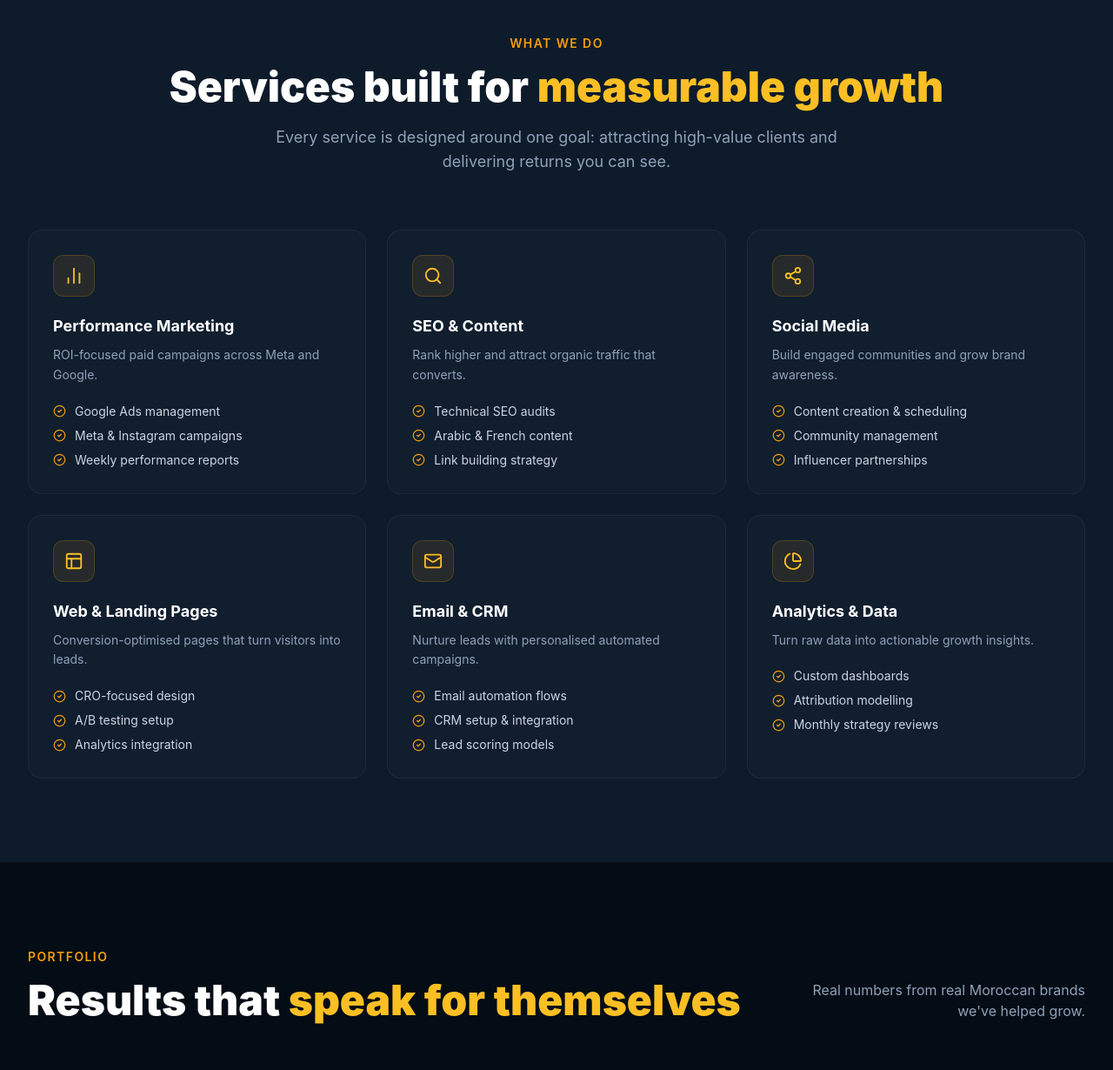
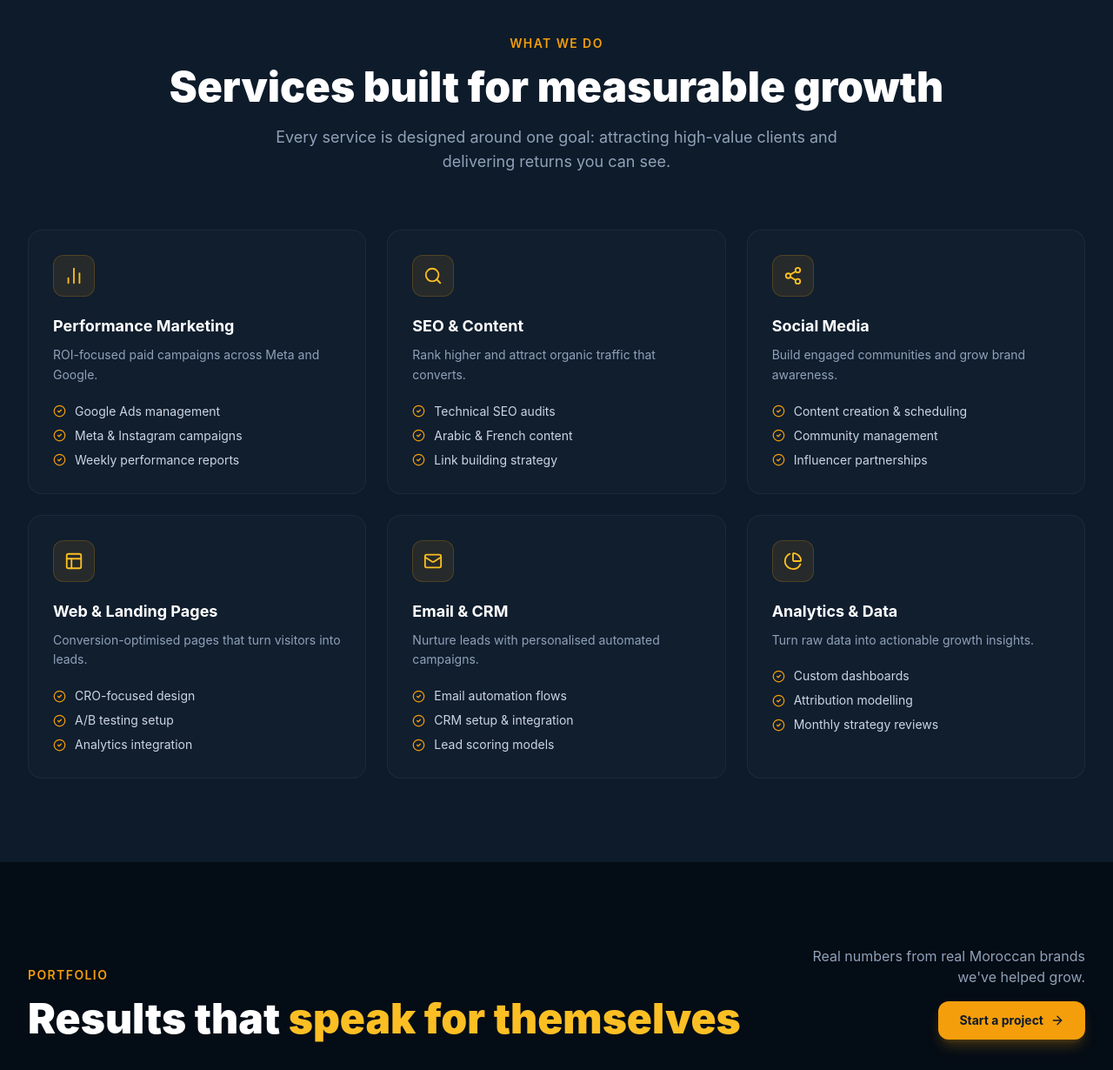
Before and after one commit to ekenheim/marketing-agency, a Next.js app: page / in a window 1280 px wide. Shown: the part 859-2089 px from the top of the page at 87% size. Built offline with nearby package versions, Linux system fonts and the light colour scheme; no server answers.

Commit message:
refactor: remove team section and related data fetching; enhance services and case studies sections with global data and CTA button

```diff
--- a/src/app/page.tsx
+++ b/src/app/page.tsx
@@ -11,7 +11,6 @@ import type {
   HeroData,
   ServiceData,
   CaseStudyData,
-  TeamMemberData,
   TestimonialData,
   GlobalData,
 } from "@/types/strapi";
@@ -20,7 +19,6 @@ import Header from "@/components/Header";
 import HeroSection from "@/components/HeroSection";
 import ServicesSection from "@/components/ServicesSection";
 import CaseStudiesSection from "@/components/CaseStudiesSection";
-import TeamSection from "@/components/TeamSection";
 import TestimonialsSection from "@/components/TestimonialsSection";
 import ContactSection from "@/components/ContactSection";
 import Footer from "@/components/Footer";
@@ -78,20 +76,6 @@ async function fetchCaseStudies() {
   }
 }
 
-async function fetchTeam() {
-  try {
-    const res = await strapiGet<StrapiListResponse<TeamMemberData>>(
-      "/team-members?sort=order:asc&populate=*"
-    );
-    return res.data.map((m) => ({
-      ...m,
-      photo: m.photo ? { ...m.photo, url: resolveUrl(m.photo.url) } : null,
-    }));
-  } catch {
-    return null;
-  }
-}
-
 async function fetchTestimonials() {
   try {
     const res = await strapiGet<StrapiListResponse<TestimonialData>>(
@@ -122,12 +106,11 @@ async function fetchGlobal() {
 }
 
 export default async function HomePage() {
-  const [hero, services, caseStudies, team, testimonials, globalData] =
+  const [hero, services, caseStudies, testimonials, globalData] =
     await Promise.all([
       fetchHero(),
       fetchServices(),
       fetchCaseStudies(),
-      fetchTeam(),
       fetchTestimonials(),
       fetchGlobal(),
     ]);
@@ -136,9 +119,8 @@ export default async function HomePage() {
     <main>
       <Header />
       <HeroSection data={hero} />
-      <ServicesSection services={services} />
+      <ServicesSection services={services} globalData={globalData} />
       <CaseStudiesSection caseStudies={caseStudies} />
-      <TeamSection team={team} />
       <TestimonialsSection testimonials={testimonials} globalData={globalData} />
       <ContactSection globalData={globalData} services={services} />
       <Footer globalData={globalData} />
--- a/src/components/CaseStudiesSection.tsx
+++ b/src/components/CaseStudiesSection.tsx
@@ -1,7 +1,7 @@
 "use client";
 
 import { motion, type Variants } from "framer-motion";
-import { ArrowUpRight, Tag } from "lucide-react";
+import { ArrowRight, ArrowUpRight, Tag } from "lucide-react";
 import type { CaseStudyData } from "@/types/strapi";
 
 const FALLBACK_CASES: CaseStudyData[] = [
@@ -66,11 +66,22 @@ const cardVariants: Variants = {
 
 interface Props {
   caseStudies: CaseStudyData[] | null;
+  ctaLabel?: string;
+  ctaUrl?: string;
 }
 
-export default function CaseStudiesSection({ caseStudies }: Props) {
+export default function CaseStudiesSection({ caseStudies, ctaLabel = "Start a project", ctaUrl = "#contact" }: Props) {
   const items =
     caseStudies && caseStudies.length > 0 ? caseStudies : FALLBACK_CASES;
+
+  const handleCta = () => {
+    if (ctaUrl.startsWith("#")) {
+      const el = document.querySelector(ctaUrl);
+      if (el) el.scrollIntoView({ behavior: "smooth" });
+    } else {
+      window.open(ctaUrl, "_blank", "noopener");
+    }
+  };
 
   return (
     <section id="case-studies" className="py-24 bg-navy-950">
@@ -92,9 +103,18 @@ export default function CaseStudiesSection({ caseStudies }: Props) {
               <span className="text-amber-400">speak for themselves</span>
             </h2>
           </div>
-          <p className="text-slate-400 max-w-xs sm:text-right">
-            Real numbers from real Moroccan brands we&apos;ve helped grow.
-          </p>
+          <div className="flex flex-col items-start sm:items-end gap-4">
+            <p className="text-slate-400 max-w-xs sm:text-right">
+              Real numbers from real Moroccan brands we&apos;ve helped grow.
+            </p>
+            <button
+              onClick={handleCta}
+              className="group flex items-center gap-2 px-6 py-3 bg-amber-500 hover:bg-amber-400 text-navy-900 font-bold rounded-xl transition-all duration-200 hover:scale-105 active:scale-95 text-sm shadow-lg shadow-amber-500/25 cursor-pointer whitespace-nowrap"
+            >
+              {ctaLabel}
+              <ArrowRight size={16} className="group-hover:translate-x-1 transition-transform" />
+            </button>
+          </div>
         </motion.div>
 
         {/* Grid */}
--- a/src/components/HeroSection.tsx
+++ b/src/components/HeroSection.tsx
@@ -55,7 +55,7 @@ export default function HeroSection({ data }: Props) {
       {bgUrl ? (
         bgUrl.endsWith(".mp4") || bgUrl.endsWith(".webm") ? (
           <video
-            className="absolute inset-0 w-full h-full object-cover opacity-20"
+            className="absolute inset-0 w-full h-full object-cover opacity-40"
             autoPlay
             muted
             loop
@@ -67,7 +67,7 @@ export default function HeroSection({ data }: Props) {
           <img
             src={bgUrl}
             alt=""
-            className="absolute inset-0 w-full h-full object-cover opacity-20"
+            className="absolute inset-0 w-full h-full object-cover opacity-40"
           />
         )
       ) : (
@@ -102,7 +102,7 @@ export default function HeroSection({ data }: Props) {
       )}
 
       {/* Gradient overlay */}
-      <div className="absolute inset-0 bg-gradient-to-b from-navy-950/60 via-navy-950/40 to-navy-950/90" />
+      <div className="absolute inset-0 bg-gradient-to-b from-navy-950/40 via-navy-950/20 to-navy-950/70" />
 
       <div className="relative z-10 max-w-7xl mx-auto px-4 sm:px-6 lg:px-8 pt-28 pb-20">
         <div className="max-w-4xl">
--- a/src/components/ServicesSection.tsx
+++ b/src/components/ServicesSection.tsx
@@ -3,7 +3,7 @@
 import { motion, type Variants } from "framer-motion";
 import * as LucideIcons from "lucide-react";
 import { CheckCircle2, type LucideProps } from "lucide-react";
-import type { ServiceData } from "@/types/strapi";
+import type { ServiceData, GlobalData } from "@/types/strapi";
 
 const FALLBACK_SERVICES: ServiceData[] = [
   {
@@ -101,10 +101,14 @@ const cardVariants: Variants = {
 
 interface Props {
   services: ServiceData[] | null;
+  globalData?: GlobalData | null;
 }
 
-export default function ServicesSection({ services }: Props) {
+export default function ServicesSection({ services, globalData }: Props) {
   const items = (services && services.length > 0) ? services : FALLBACK_SERVICES;
+  const sectionLabel = globalData?.servicesSectionLabel ?? "What we do";
+  const sectionTitle = globalData?.servicesSectionTitle ?? "Services built for measurable growth";
+  const sectionSubtitle = globalData?.servicesSectionSubtitle ?? "Every service is designed around one goal: attracting high-value clients and delivering returns you can see.";
 
   return (
     <section id="services" className="py-24 bg-navy-900">
@@ -118,15 +122,13 @@ export default function ServicesSection({ services }: Props) {
           className="text-center mb-16"
         >
           <span className="inline-block text-amber-500 text-sm font-semibold uppercase tracking-widest mb-4">
-            What we do
+            {sectionLabel}
           </span>
           <h2 className="text-3xl sm:text-4xl md:text-5xl font-black text-white mb-5">
-            Services built for{" "}
-            <span className="text-amber-400">measurable growth</span>
+            {sectionTitle}
           </h2>
           <p className="text-slate-400 text-lg max-w-2xl mx-auto">
-            Every service is designed around one goal: attracting high-value clients
-            and delivering returns you can see.
+            {sectionSubtitle}
           </p>
         </motion.div>
 
--- a/src/types/strapi.ts
+++ b/src/types/strapi.ts
@@ -128,6 +128,9 @@ export interface GlobalData {
   linkedinUrl?: string; // Strapi v5 lowercases: linkedinUrl not linkedInUrl
   location?: string;
   trustBadges?: BadgeData[];
+  servicesSectionLabel?: string;
+  servicesSectionTitle?: string;
+  servicesSectionSubtitle?: string;
 }
 
 export interface ContactSubmission {
```
